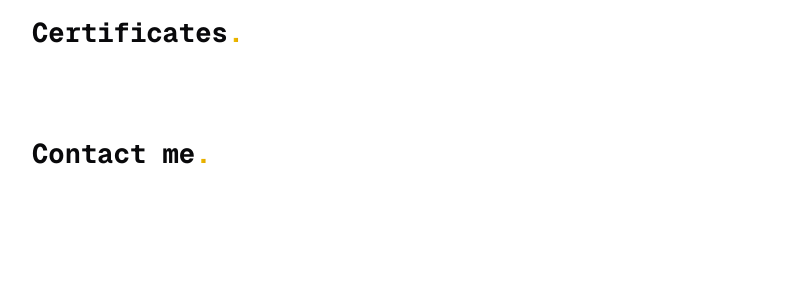
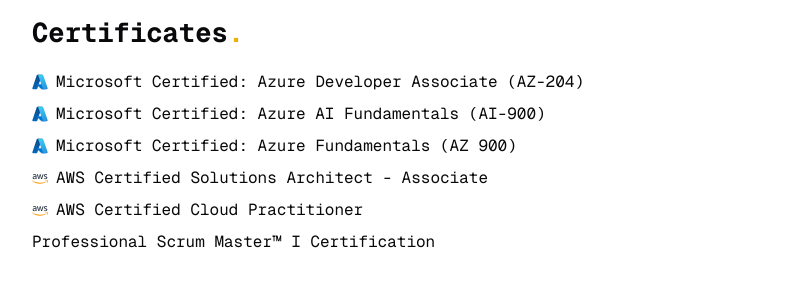
Before and after one commit to trungung/portfolio2025, a Next.js app: page / in a window 1280 px wide. Shown: the part 1537-1841 px from the top of the page, without its empty margins (224-1016 px from the left). Built offline with nearby package versions, Linux system fonts and the light colour scheme.

Commit message:
certfication sections

```diff
--- a/src/components/Certificates.tsx
+++ b/src/components/Certificates.tsx
@@ -1,4 +1,38 @@
+import { AwsIcon } from "./icons/aws";
+import { AzureIcon } from "./icons/azure";
+
 export const Certificates = () => {
+  const certs = [
+    {
+      name: "Microsoft Certified: Azure Developer Associate (AZ-204)",
+      icon: <AzureIcon className="inline-block h-4 w-4" />,
+      href: "https://learn.microsoft.com/en-gb/users/ungkientrung/credentials/80b2dbefdea4b25",
+    },
+    {
+      name: "Microsoft Certified: Azure AI Fundamentals (AI-900)",
+      icon: <AzureIcon className="inline-block h-4 w-4" />,
+      href: "https://learn.microsoft.com/en-gb/users/ungkientrung/credentials/CC387F2EE1761008",
+    },
+    {
+      name: "Microsoft Certified: Azure Fundamentals (AZ 900)",
+      icon: <AzureIcon className="inline-block h-4 w-4" />,
+      href: "https://learn.microsoft.com/en-us/users/ungkientrung/credentials/b4e25f390b95e0c2",
+    },
+    {
+      name: "AWS Certified Solutions Architect - Associate",
+      icon: <AwsIcon className="inline-block h-4 w-4" />,
+      href: "https://www.credly.com/badges/de2977b7-a2c3-4b80-9c53-d9b1279b9689/public_url",
+    },
+    {
+      name: "AWS Certified Cloud Practitioner",
+      icon: <AwsIcon className="inline-block h-4 w-4" />,
+      href: "https://www.credly.com/badges/c9a6e540-1e48-4ecd-817d-1933192783a3/public_url",
+    },
+    {
+      name: "Professional Scrum Master™ I Certification",
+      href: "https://www.scrum.org/user/1208173",
+    },
+  ];
   return (
     <section id="certificates" className="mt-20 mb-16 scroll-mt-20">
       <h2 className="mb-2 box-decoration-clone bg-clip-text text-[1.7rem] font-bold">
@@ -7,6 +41,21 @@
           .
         </span>
       </h2>
+      <div className="mt-4 flex flex-col items-start gap-2">
+        {certs.map((cert) => (
+          <div key={cert.name} className="inline-flex items-center gap-2">
+            {cert.icon}
+            <a
+              href={cert.href}
+              target="_blank"
+              rel="noopener noreferrer"
+              className="hover:underline"
+            >
+              {cert.name}
+            </a>
+          </div>
+        ))}
+      </div>
     </section>
   );
 };
```
